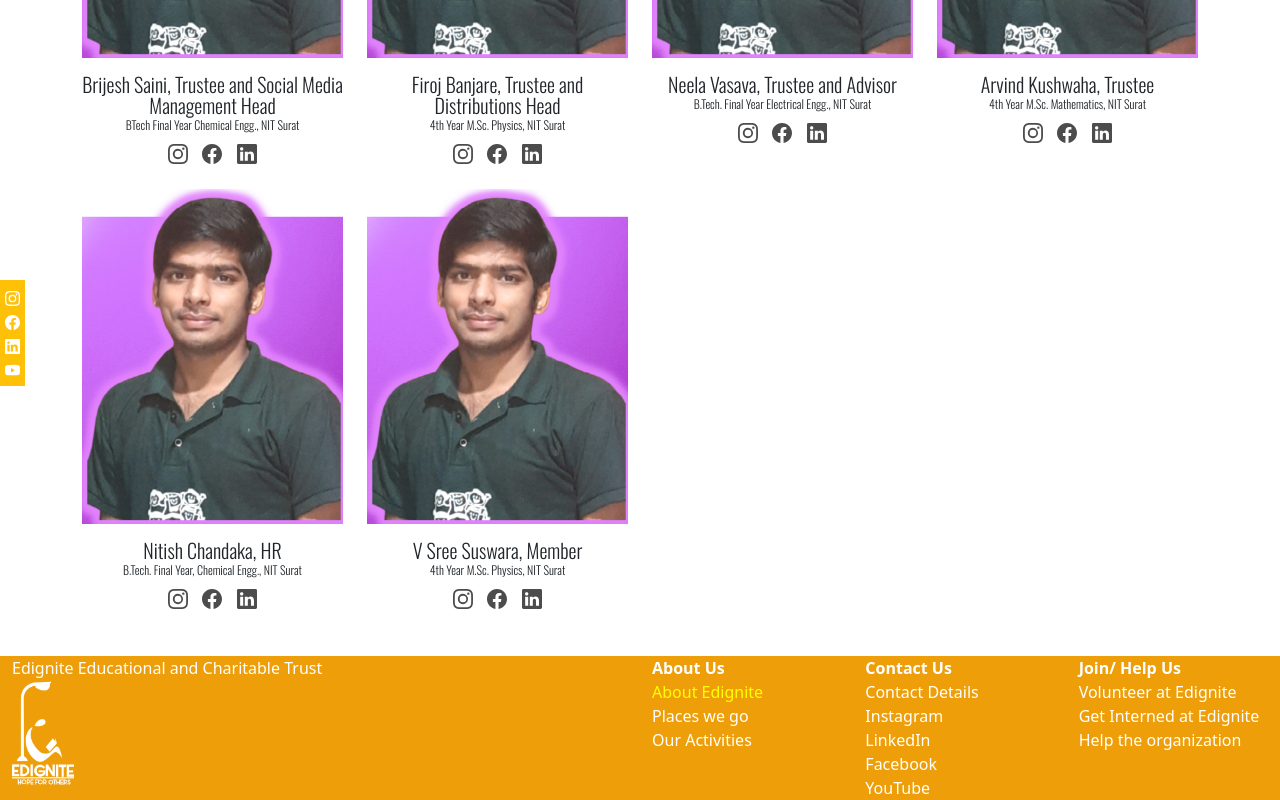
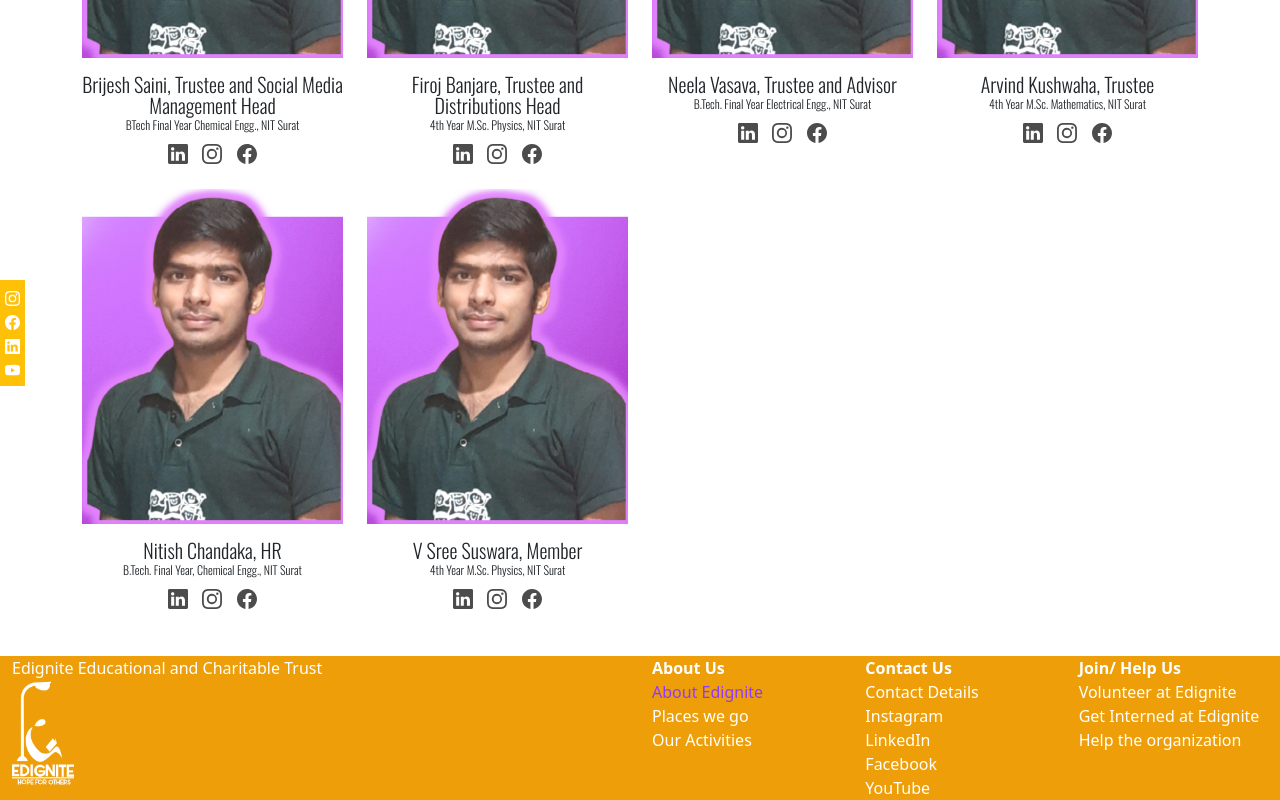
Before and after one commit to vermaprince123/edigniteNGOWebsite, a React (Create React App) app in the folder frontend/: page /team in a window 1280 px wide. In both pictures the pointer is over the link "About Edignite". Shown: the part 1371-2171 px from the top of the page. Built offline with nearby package versions, Linux system fonts and the light colour scheme; a web font is replaced by a local one.

Commit message:
changes made

```diff
--- a/frontend/src/Components/Contact/contact.js
+++ b/frontend/src/Components/Contact/contact.js
@@ -15,7 +15,7 @@ function Contact(){
                 <div className="cnt-dt my-5 p-3">
                     <h4>Edignite Educational And Charitable Trust</h4>
                     B-66 Ashish Row House, Variyav Road, Surat <br/>
-                    <b>Contact Number</b>: -+91 7096277820   <br/>
+                    <b>Contact Number</b>:- +91 7096277820   <br/>
                     <b>Email</b>:- edignitengo@gmail.com <br/>
 
                     <a href="https://www.instagram.com/ed_ignite/" target="_blank" className="cnt-sm-lnk"><Instagram size={15} /> - ed_ignite</a> <br/>
--- a/frontend/src/Components/Footer/footer.css
+++ b/frontend/src/Components/Footer/footer.css
@@ -17,7 +17,7 @@
 }
 
 .ft-col ul li a:hover{
-    color: yellow;
+    color:rgb(144, 58, 253);
 }
 
 .ft-img{
--- a/frontend/src/Components/Team/team.js
+++ b/frontend/src/Components/Team/team.js
@@ -25,12 +25,12 @@ function Team() {
                                     <span className="tm-vol-nd"> {memberDetail.name}, {memberDetail.designation} </span><br />
                                     <span className="tm-vol-occ">{memberDetail.occupation}</span>
                                     <Row className="tm-vol-sm">
+                                    <Col className="tm-vol-sm-lnk text-center" xs={4}>
+                                            <a className="tm-sm-lnk" href={memberDetail.lnkdinId} target="_blank"><Linkedin size={20} /></a>
+                                        </Col>
                                         <Col className="tm-vol-sm-lnk text-center" xs={4}><a className="tm-sm-lnk" href={memberDetail.instaId} target="_blank"><Instagram size={20} /></a></Col>
                                         <Col className="tm-vol-sm-lnk text-center" xs={4}>
                                             <a className="tm-sm-lnk" href={memberDetail.fbId} target="_blank"><Facebook size={20} /></a>
-                                        </Col>
-                                        <Col className="tm-vol-sm-lnk text-center" xs={4}>
-                                            <a className="tm-sm-lnk" href={memberDetail.lnkdinId} target="_blank"><Linkedin size={20} /></a>
                                         </Col>
                                     </Row>
                                 </div>
```
